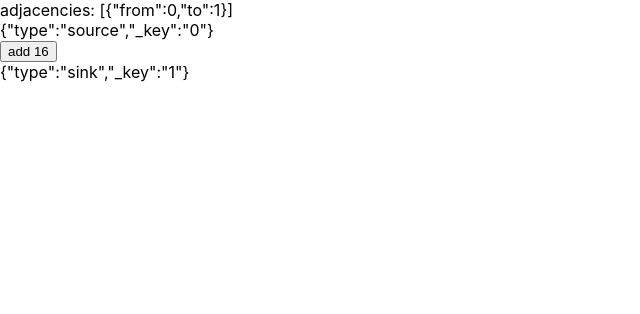
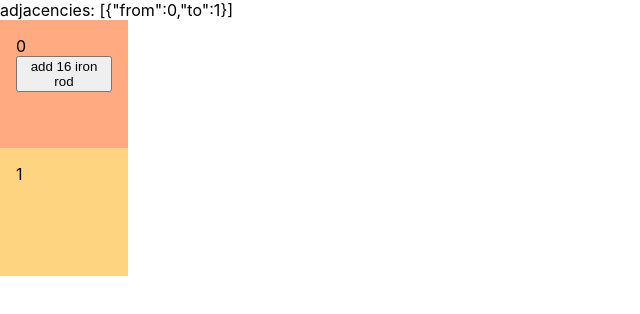
Before and after one commit to bingecraft-net/webapp, a React (Create React App) app: page / in a window 1280 px wide. Shown: the top 314 px of the page, without its empty margins (0-640 px from the left). Built offline with nearby package versions, Linux system fonts and the light colour scheme.

Commit message:
stylize machines

```diff
--- a/src/App.tsx
+++ b/src/App.tsx
@@ -143,16 +143,32 @@ interface ContainerProps {
 }
 function Container({ dispatch, _key, container }: ContainerProps) {
   return (
-    <>
-      <div>{JSON.stringify({ ...container, _key })}</div>
+    <div
+      style={{
+        width: '8rem',
+        height: '8rem',
+        backgroundColor:
+          container.type === 'source'
+            ? `hsl(20,100%,75%)`
+            : `hsl(40,100%,75%)`,
+        padding: '1rem',
+        boxSizing: 'border-box',
+      }}
+    >
+      <div>
+        {_key}
+        {container.inventory?.count
+          ? `: ${container.inventory.count} iron rod`
+          : ''}
+      </div>
       <button
         onClick={() => dispatch({ type: 'insert' })}
         style={{
           visibility: container.type === 'source' ? 'visible' : 'hidden',
         }}
       >
-        add 16
+        add 16 iron rod
       </button>
-    </>
+    </div>
   )
 }
```
